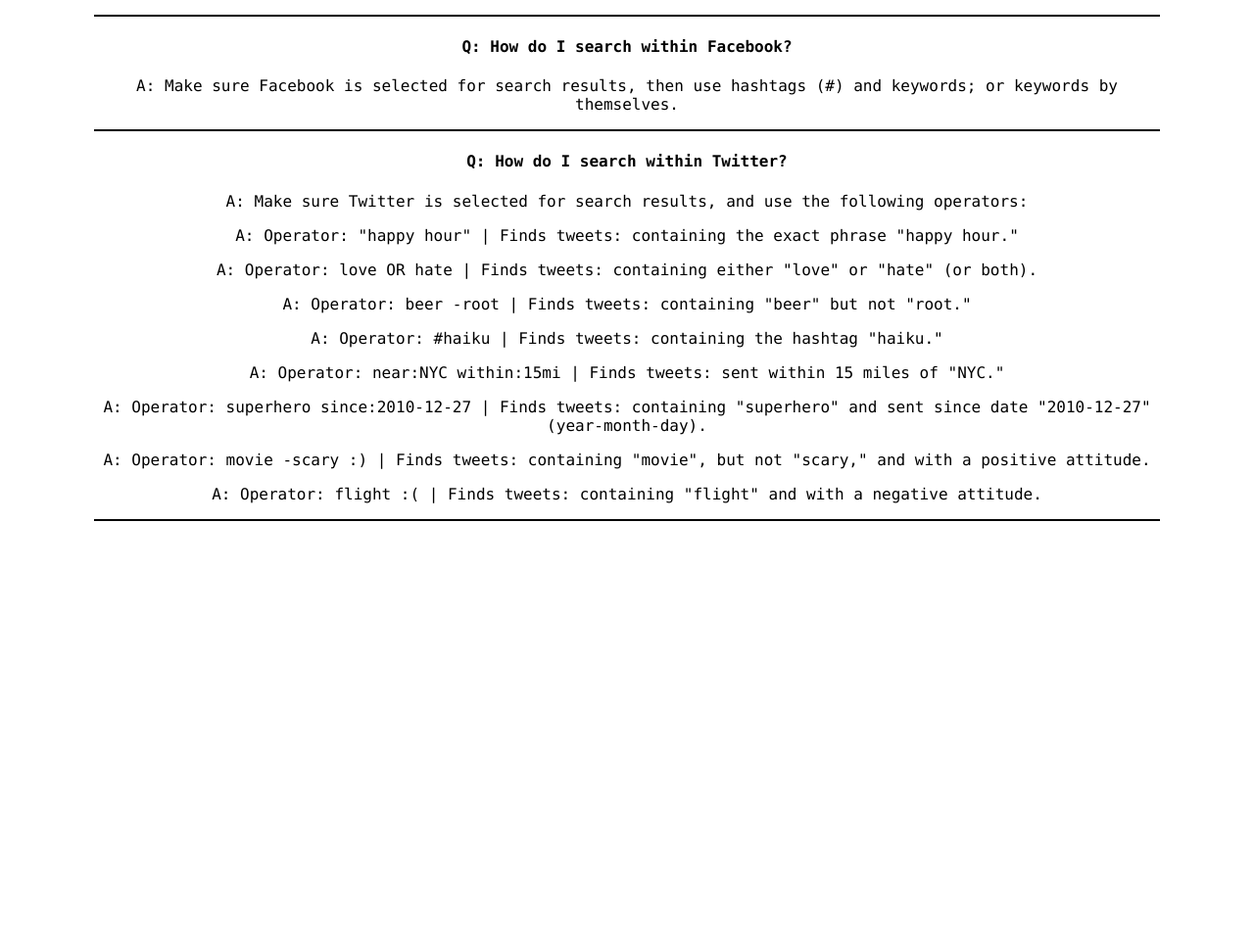
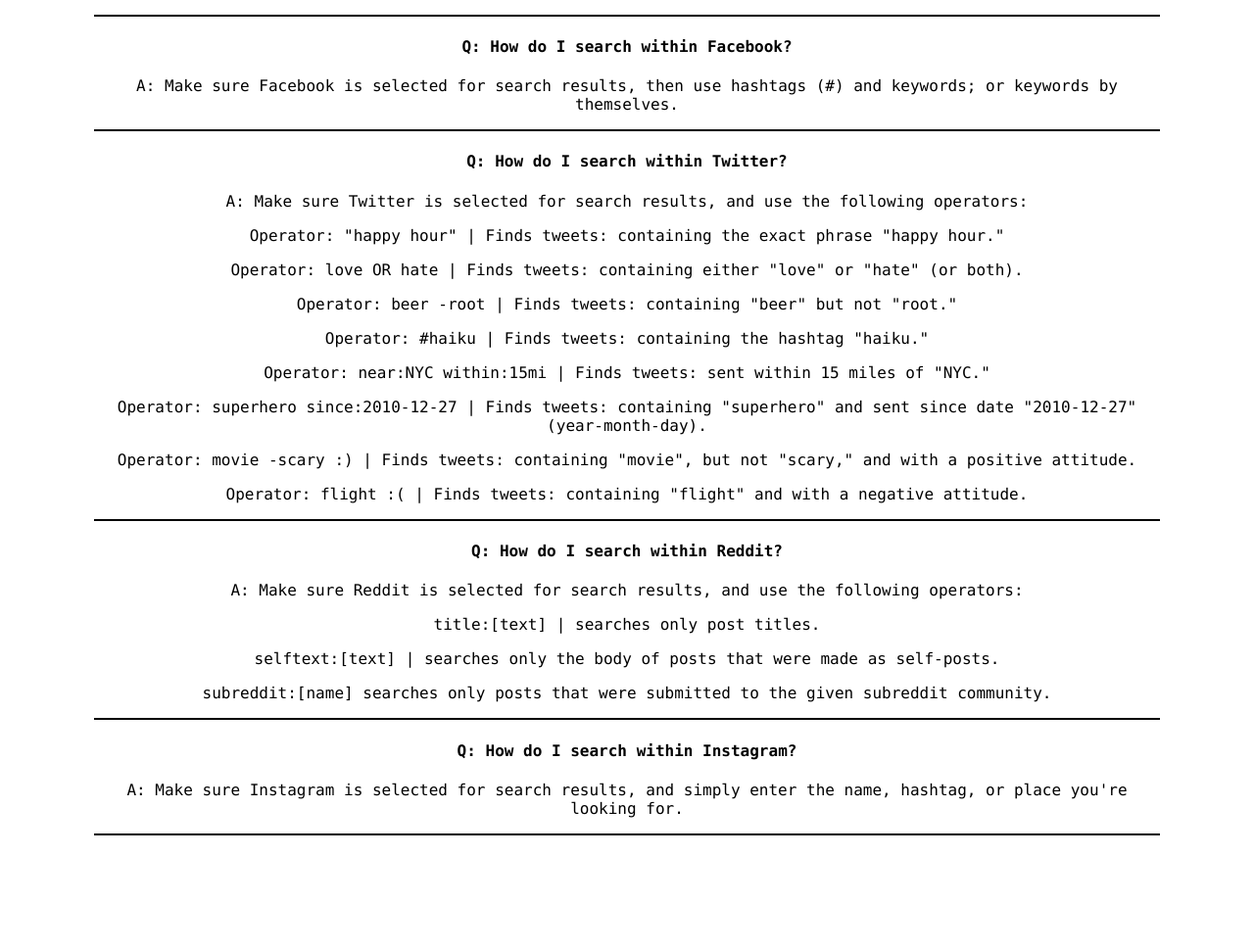
Before and after one commit to SCCapstone/Social-Monomania, a Django app: page /faq/ in a window 1280 px wide. Shown: the part 918-1889 px from the top of the page at 98% size. Before the commit the page ends 1450 px from the top, so only its background shows below. Run offline with Django 3.2, Linux system fonts and the light colour scheme.

Commit message:
Adding search functionality commands
for Facebook, Twitter, Reddit, Instagram

```diff
--- a/templates/faq.html
+++ b/templates/faq.html
@@ -35,16 +35,31 @@
 	<p>A: Make sure Facebook is selected for search results, then use hashtags (#) and keywords; or keywords by themselves.<br> </p>
 </div>
 
+<!-- Twitter operators found here: https://lifehacker.com/search-twitter-more-efficiently-with-these-search-opera-1598165519  -->
 <div id='question'>
 	<h4> Q: How do I search within Twitter?</h4>
 	<p>A: Make sure Twitter is selected for search results, and use the following operators:<br> </p>
-	<p>A: Operator: "happy hour" | Finds tweets: containing the exact phrase "happy hour."<br> </p>
-	<p>A: Operator: love OR hate | Finds tweets: containing either "love" or "hate" (or both).<br> </p>
-	<p>A: Operator: beer -root | Finds tweets: containing "beer" but not "root."<br> </p>
-	<p>A: Operator: #haiku | Finds tweets: containing the hashtag "haiku."<br> </p>
-	<p>A: Operator: near:NYC within:15mi | Finds tweets: sent within 15 miles of "NYC."<br> </p>
-	<p>A: Operator: superhero since:2010-12-27 | Finds tweets: containing "superhero" and sent since date "2010-12-27" (year-month-day).<br> </p>
-	<p>A: Operator: movie -scary :) | Finds tweets: containing "movie", but not "scary," and with a positive attitude.<br> </p>
-	<p>A: Operator: flight :( | Finds tweets: containing "flight" and with a negative attitude.<br> </p>
+	<p>Operator: "happy hour" | Finds tweets: containing the exact phrase "happy hour."<br> </p>
+	<p>Operator: love OR hate | Finds tweets: containing either "love" or "hate" (or both).<br> </p>
+	<p>Operator: beer -root | Finds tweets: containing "beer" but not "root."<br> </p>
+	<p>Operator: #haiku | Finds tweets: containing the hashtag "haiku."<br> </p>
+	<p>Operator: near:NYC within:15mi | Finds tweets: sent within 15 miles of "NYC."<br> </p>
+	<p>Operator: superhero since:2010-12-27 | Finds tweets: containing "superhero" and sent since date "2010-12-27" (year-month-day).<br> </p>
+	<p>Operator: movie -scary :) | Finds tweets: containing "movie", but not "scary," and with a positive attitude.<br> </p>
+	<p>Operator: flight :( | Finds tweets: containing "flight" and with a negative attitude.<br> </p>
+</div>
+
+<!-- Reddit operators found here: http://arnoldit.com/wordpress/2017/02/23/tips-for-finding-information-on-reddit-com/ -->
+<div id='question'>
+	<h4> Q: How do I search within Reddit?</h4>
+	<p>A: Make sure Reddit is selected for search results, and use the following operators:<br> </p>
+	<p>title:[text] | searches only post titles.<br> </p>
+	<p>selftext:[text] | searches only the body of posts that were made as self-posts.<br> </p>
+	<p>subreddit:[name] searches only posts that were submitted to the given subreddit community.<br> </p>
+</div>
+
+<div id='question'>
+	<h4> Q: How do I search within Instagram?</h4>
+	<p>A: Make sure Instagram is selected for search results, and simply enter the name, hashtag, or place you're looking for.<br> </p>
 </div>
 {% endblock %}
```
